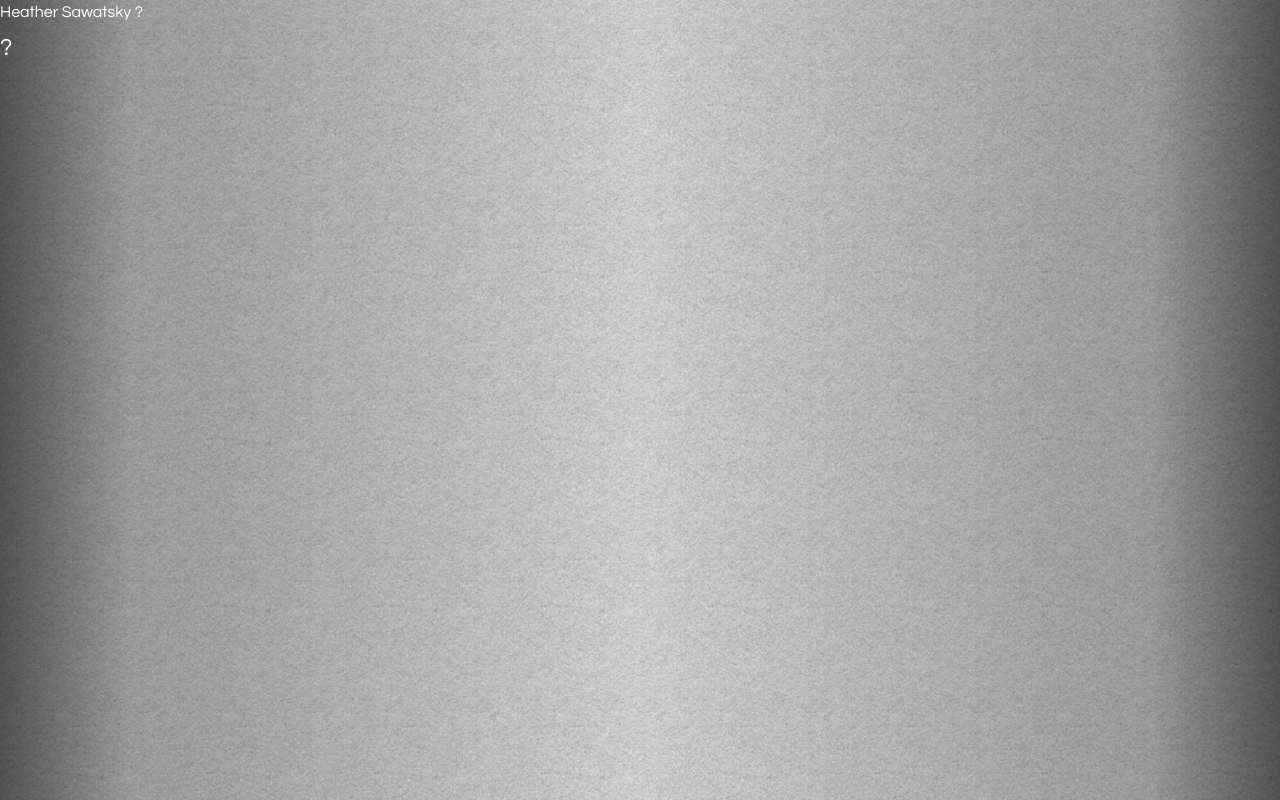
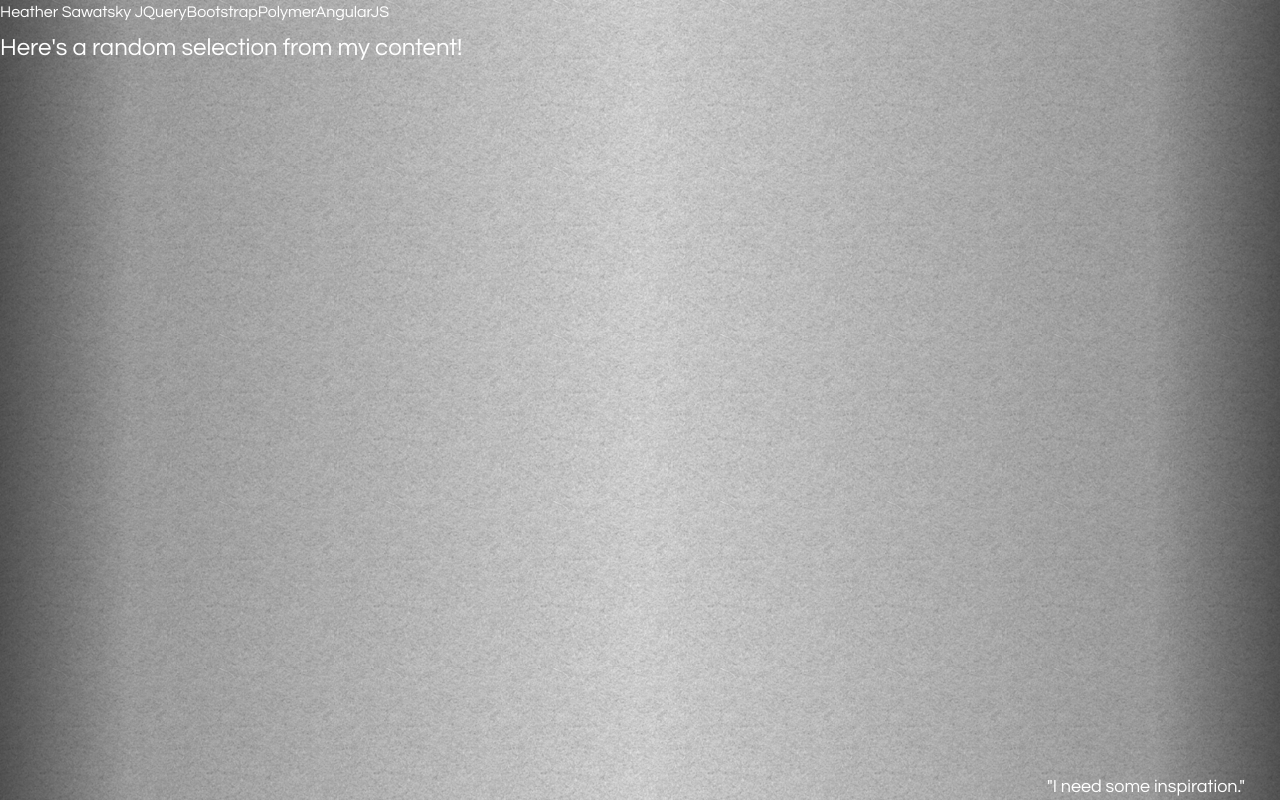
Before and after one commit to sawatsky/Website-V.2, a plain HTML site: page blog.html in a window 1280 px wide. Drawn offline with Linux system fonts and the light colour scheme.

Commit message:
Adding site-subnavbar to Blog page

```diff
--- a/blog.html
+++ b/blog.html
@@ -10,8 +10,9 @@
 		<title>HS - Blog</title>
 
 		<link rel="stylesheet" href="css/default.css" />
+		<link rel="stylesheet" href="css/blog.css" />
 		<link rel="import" href="elements/site-navbar/site-navbar.html" />
-		<link rel="import" href="elements/site-blurb/site-blurb.html" />
+		<link rel="import" href="elements/site-subnavbar/site-subnavbar.html" />
 		<link rel="import" href="elements/site-content/site-content.html" />
 	</head>
 
@@ -19,13 +20,21 @@
 		<page>
 			<site-navbar blog>Heather Sawatsky</site-navbar>
 
-			<site-blurb>?</site-blurb>
+			<site-subnavbar>
+				<site-subnavbar-link location="jquery">JQuery</site-subnavbar-link><!--
+					--><site-subnavbar-link location="bootstrap">Bootstrap</site-subnavbar-link><!--
+					--><site-subnavbar-link location="polymer">Polymer</site-subnavbar-link><!--
+					--><site-subnavbar-link location="angular">AngularJS</site-subnavbar-link><!--
+					--><site-subnavbar-link class="selected" location="random" custom-link>"I need some inspiration."</site-subnavbar-link>
+					<site-subnavbar-link-indicator middle left></site-subnavbar-link-indicator>
+			</site-subnavbar>
 
 			<site-content>
-				<content-title>?</content-title>
+				<content-title>Here's a random selection from my content!</content-title>
 			</site-content>
 		</page>
 
 		<script src="js/default.js"></script>
+		<script src="js/blog.js"></script>
 	</body>
 </html>
--- /dev/null
+++ b/css/blog.css
@@ -0,0 +1,11 @@
+site-subnavbar-link[custom-link] {
+	position: absolute;
+	right: 0;
+	bottom: 0;
+
+	font-size: 18px;
+}
+
+site-subnavbar-link[custom-link]::before {
+	content: "" !important;
+}
--- a/css/default.css
+++ b/css/default.css
@@ -44,6 +44,7 @@ site-navbar, site-subnavbar, site-blurb {
 page {
 	display: block;
 	height: 100%;
+	position: relative;
 	overflow: auto;
 
 	background: linear-gradient(to right, rgba(0,0,0,0.6) 0%,rgba(0,0,0,0.25) 10%,rgba(0,0,0,0) 50%,rgba(0,0,0,0.25) 90%,rgba(0,0,0,0.6) 100%), url("../images/felt.png");
--- a/elements/site-subnavbar/site-subnavbar.css
+++ b/elements/site-subnavbar/site-subnavbar.css
@@ -38,6 +38,7 @@
 	cursor: default;
 
 	font-weight: bold;
+	text-shadow: 0px 2px pink;
 }
 
 :host ::content site-subnavbar-link:not(:first-child)::before {
--- /dev/null
+++ b/js/blog.js
@@ -0,0 +1,5 @@
+(function(document, undefined) {
+	var customLink = document.querySelector("site-subnavbar-link[custom-link]");
+
+	customLink.style.right = 0 - customLink.offsetParent.offsetLeft + 35 + "px";
+})(document)
```
Also changed, not shown: about-me.html (+1 -1 lines), css/about-me.css (+0 -9 lines), index.html (+1 -1 lines).
